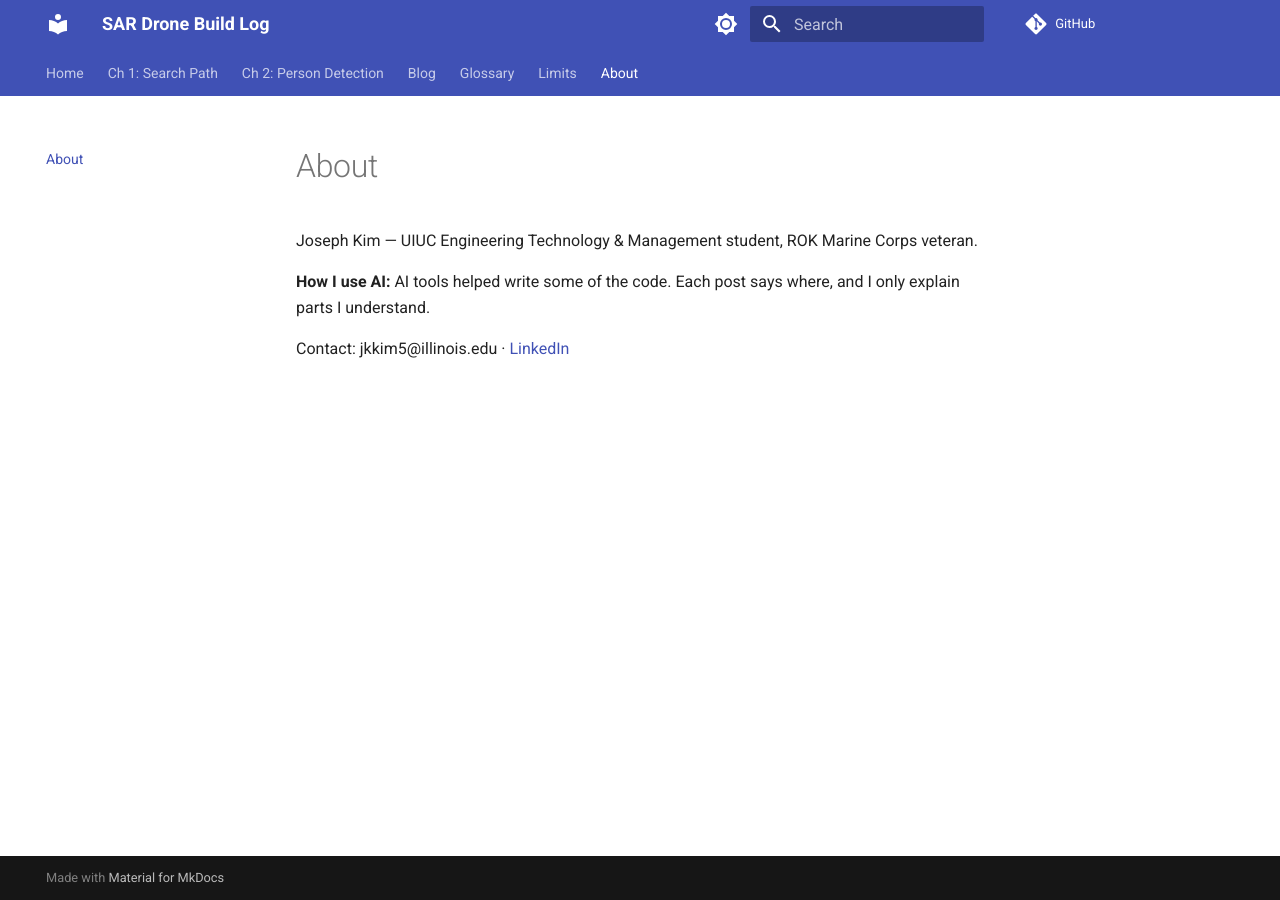
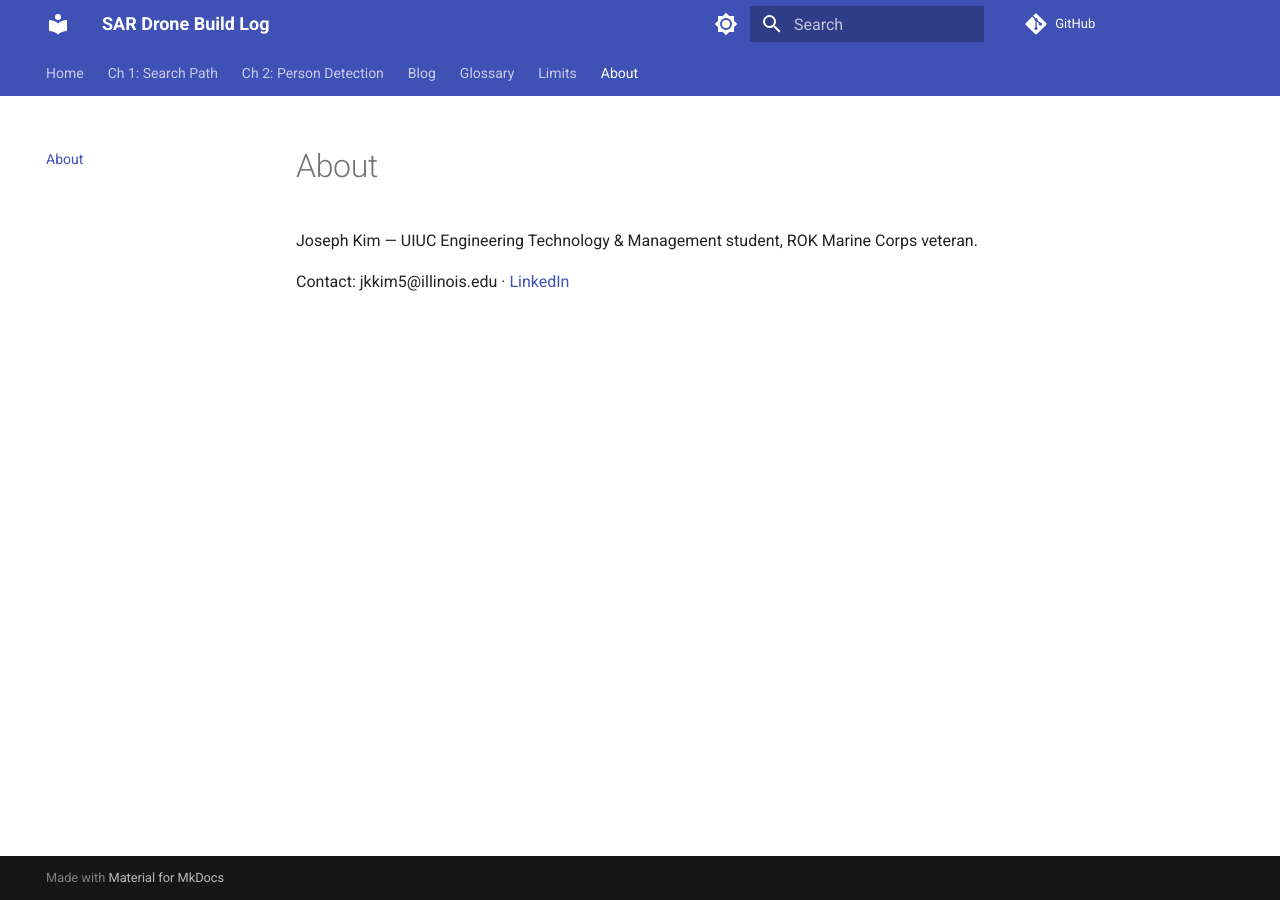
Before and after one commit to JosephKim05/sar-drone-blog, an MkDocs documentation site: the page built from docs/about.md, in a window 1280 px wide. Built offline with MkDocs 1.6.1 and Material for MkDocs 9.7.7, drawn with Linux system fonts in a browser that asks for light colours; comment, search, counter and statistics services are not loaded.

Commit message:
Update about section

```diff
--- a/docs/about.md
+++ b/docs/about.md
@@ -2,6 +2,4 @@
 
 Joseph Kim — UIUC Engineering Technology & Management student, ROK Marine Corps veteran.
 
-**How I use AI:** AI tools helped write some of the code. Each post says where, and I only explain parts I understand.
-
 Contact: jkkim5@illinois.edu · [LinkedIn](https://www.linkedin.com/in/joseph-k-kim7006256245)
```
